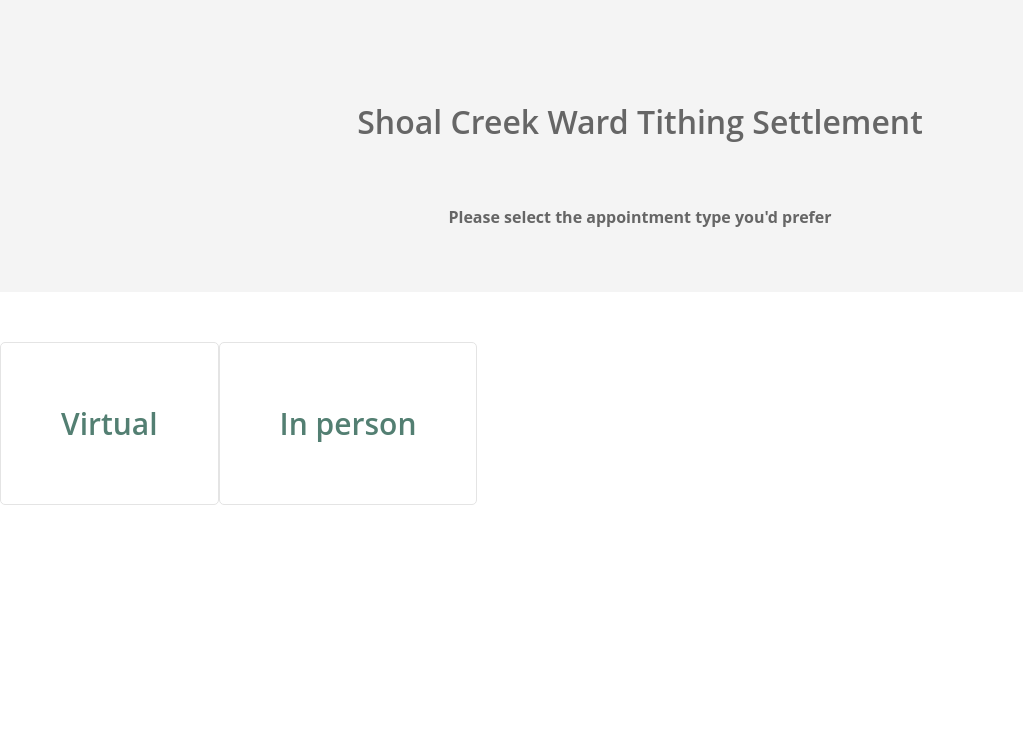
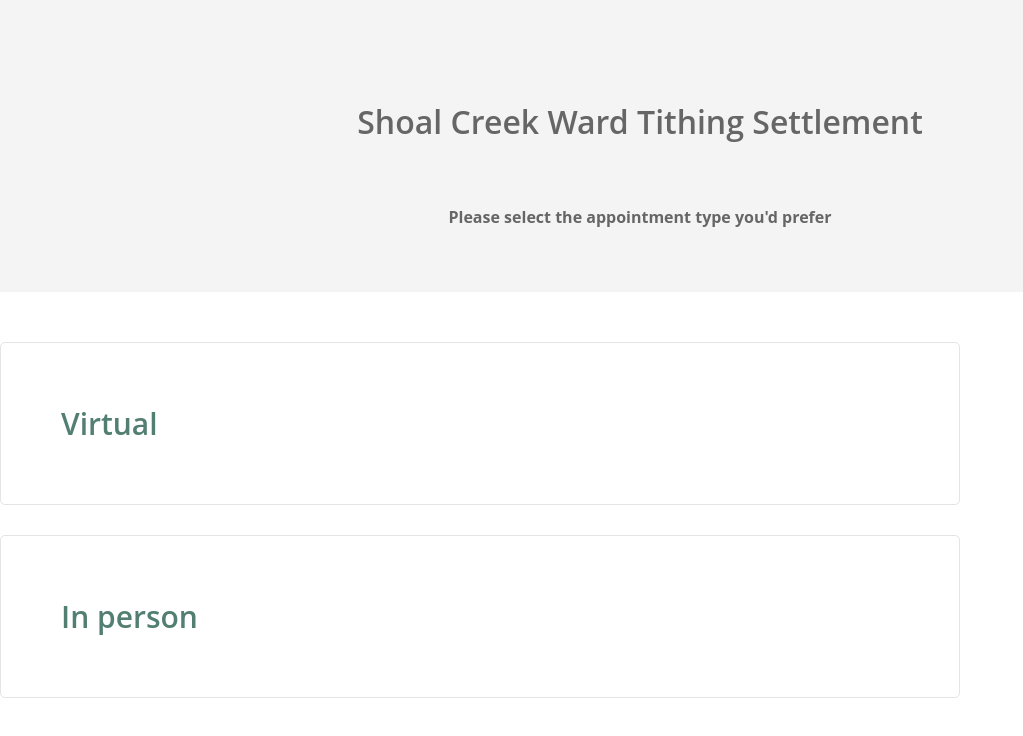
Before and after one commit to shoalcreekclerk/shoalcreekclerk.github.io, a plain HTML site: page index.html in a window 1280 px wide. Shown: the whole page, without its empty margins (0-1023 px from the left). Drawn offline with Linux system fonts and the light colour scheme.

Commit message:
more style changes

```diff
--- a/index.html
+++ b/index.html
@@ -43,9 +43,11 @@
 
         #signup-options {
           display: flex;
-          flex-direction: row;
+          flex-direction: column;
           width: 100%;
           padding-top: 50px;
+          max-width: 960px;
+          justify-content: center;
         }
 
         .signup-option {
```
